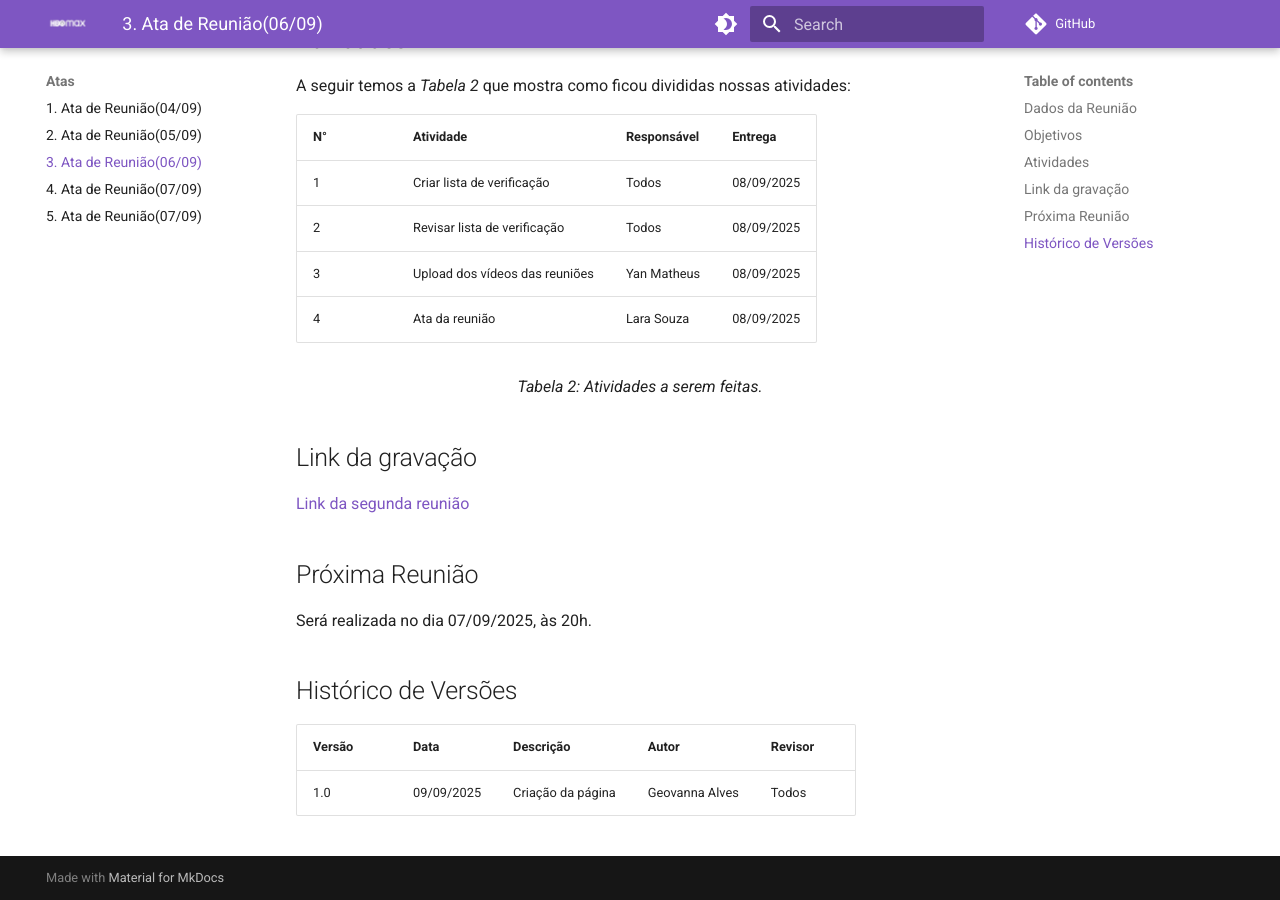
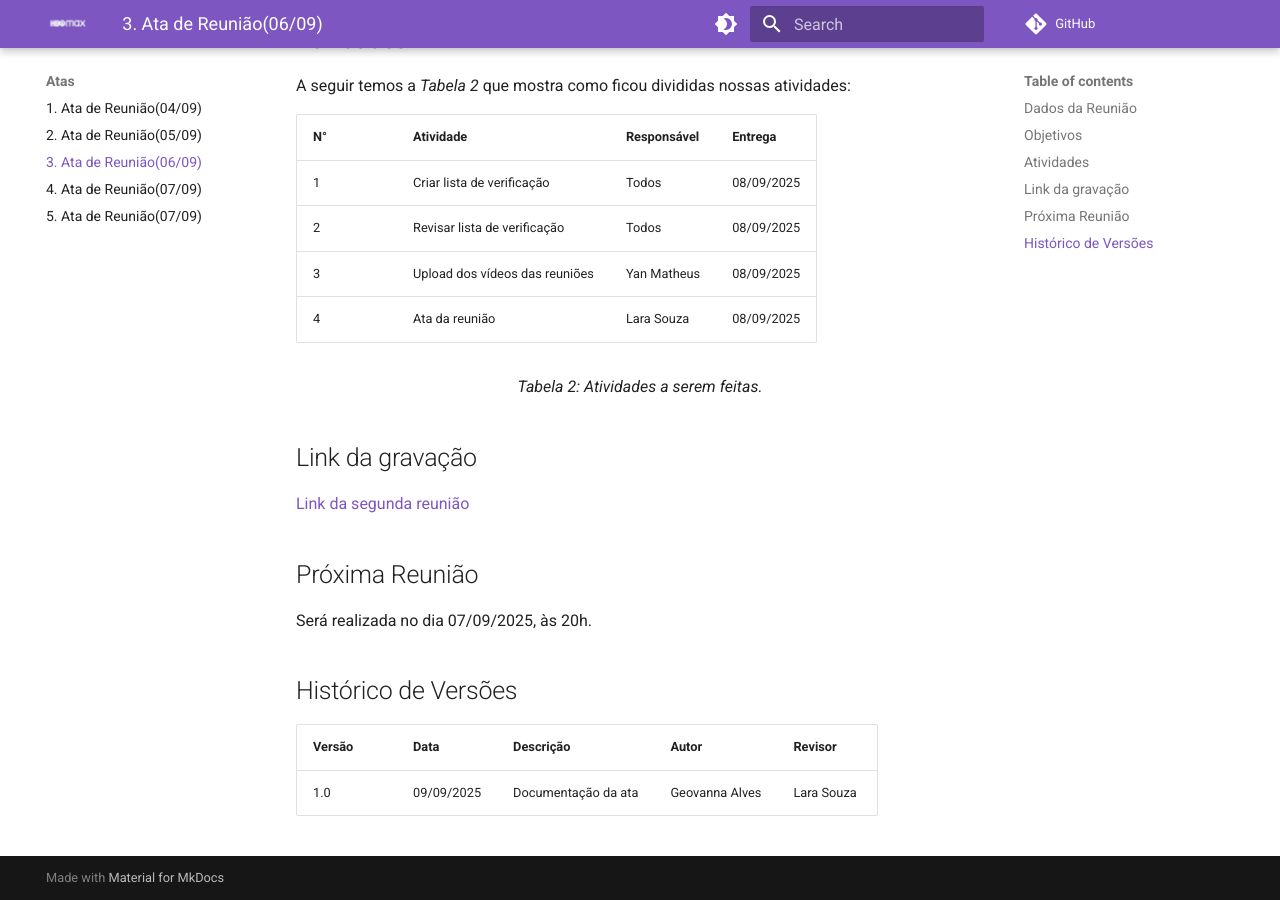
Before and after one commit to Requisitos-de-Software/2025.2-Grupo05, an MkDocs documentation site: the page built from docs/Atas/ata06-09.md, in a window 1280 px wide and 900 px high, scrolled down 645 px. Built offline with MkDocs 1.6.1 and Material for MkDocs 9.7.7, drawn with Linux system fonts in a browser that asks for light colours; comment, search, counter and statistics services are not loaded.

Commit message:
Update ata06-09.md

```diff
--- a/docs/Atas/ata06-09.md
+++ b/docs/Atas/ata06-09.md
@@ -38,4 +38,4 @@ Será realizada no dia 07/09/2025, às 20h.
 
 | Versão | Data       | Descrição                   | Autor             | Revisor         |
 |--------|------------|-----------------------------|-------------------|-----------------|
-| 1.0    | 09/09/2025 | Criação da página           |  Geovanna Alves   |    Todos        |
+| 1.0    | 09/09/2025 | Documentação da ata           |  Geovanna Alves   |    Lara Souza        |
```
